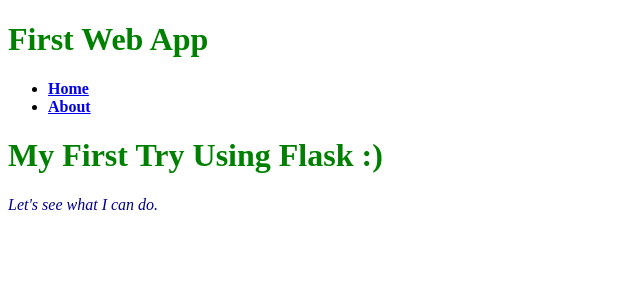
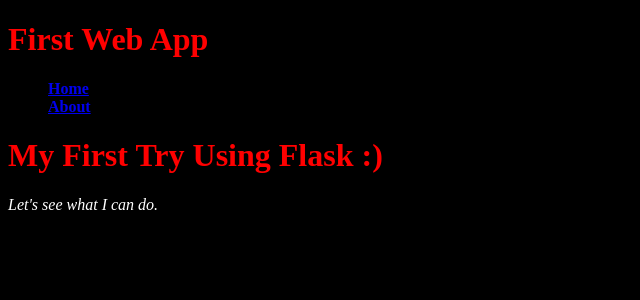
Before and after one commit to lucasmanesco/Web-API-Flask, a Flask app: template templates/home.html in a window 1280 px wide. Shown: the top 300 px of the page, without its empty margins (0-640 px from the left). Run offline with Flask 2, Linux system fonts and the light colour scheme; the template is opened without the code that fills it, so the values that code supplies are empty.

Commit message:
estudos-05/12

```diff
--- /dev/null
+++ b/static/css/template.css
@@ -0,0 +1,12 @@
+h1 {
+    color:red;
+}
+
+p {
+    font-style: italic;
+    color: white;
+}
+
+*{
+    background-color: black;
+}
--- a/static/styles.css
+++ /dev/null
@@ -1,8 +0,0 @@
-h1 {
-    color:green;
-}
-
-p {
-    font-style: italic;
-    color: darkblue;
-}
--- a/templates/template.html
+++ b/templates/template.html
@@ -1,9 +1,9 @@
 <!DOCTYPE html>
-<html lang="pt-br">
+<html lang="en" dir="ltr">
 <head>
-    <meta charset="UTF-8">
+    <meta charset="utf-8">
     <title>Flask Parent Template</title>
-    <link rel="stylesheet" href="{{ url_for('static',     filename='css/styles.css') }}">
+    <link rel="stylesheet" href="{{ url_for('static',    filename='css/template.css') }}">
 </head>
     <body>
         <header>
```
Lines whose indentation alone changed are shown as unchanged.
